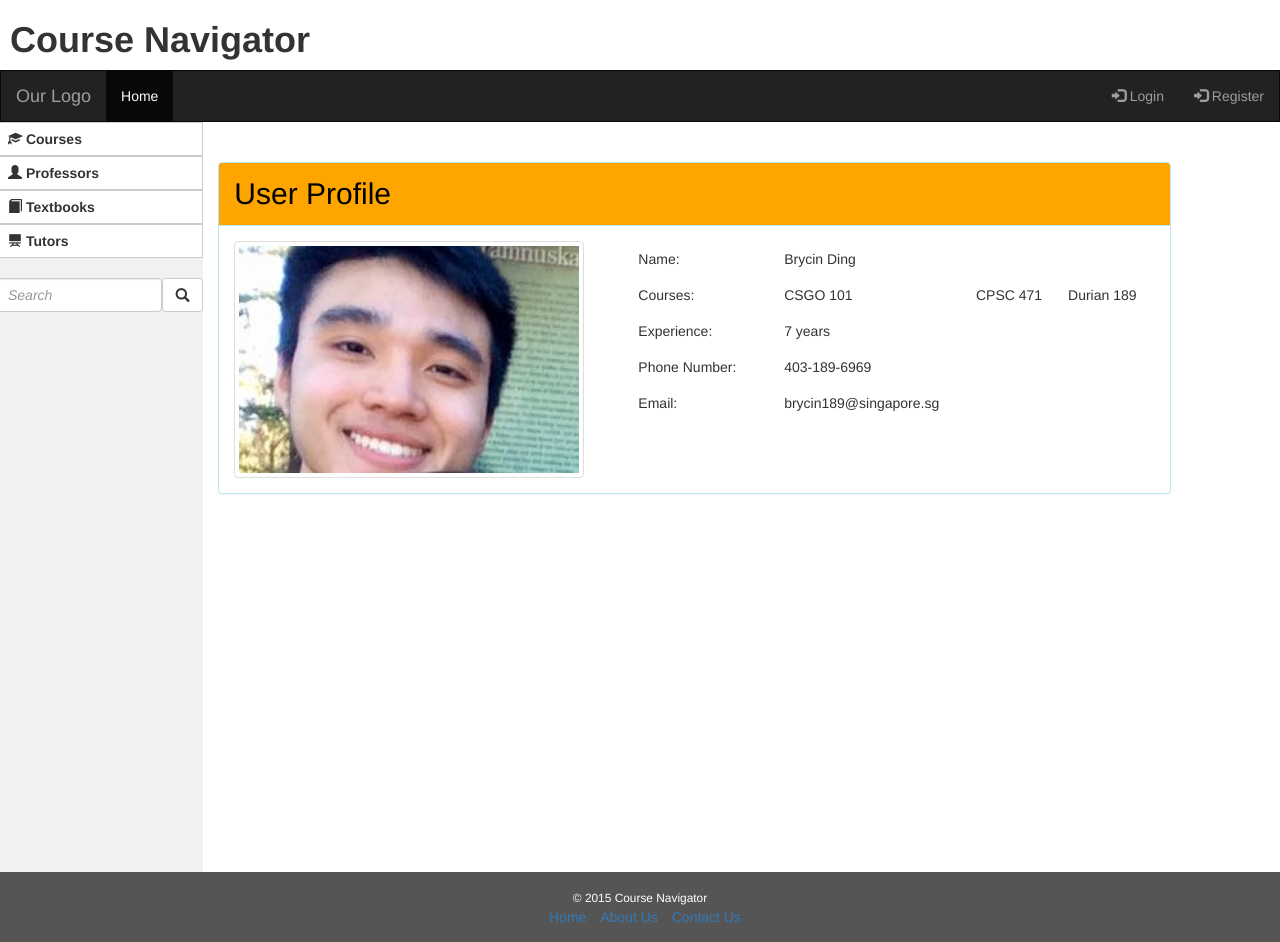
After one commit to bryson189/Course-Navigator-Database, a PHP site: page /tutors.html in a window 1280 px wide. The commit adds this page. Run offline with PHP 8.4, Linux system fonts and the light colour scheme.

Commit message:
Created panel and table

```diff
--- a/assets/stylesheets/main.css
+++ b/assets/stylesheets/main.css
@@ -116,3 +116,19 @@
     footer a{
       margin-left:10px;
     }
+
+	.toppad {
+		margin-top: 40px;
+	}
+
+	.panel > .panel-heading {
+
+		color: black;
+		background-color: #FFA500;
+		font-size: 30px;
+
+	}
+
+	.table-user-information > tbody > tr > td {
+		border-top: 0;
+	}
--- /dev/null
+++ b/tutors.html
@@ -0,0 +1,114 @@
+<!DOCTYPE html>
+<html>
+	<head>
+	  	<meta charset="utf-8">
+  		<meta name="viewport" content="width=device-width, initial-scale=1">
+   		<link rel="stylesheet" href="css/bootstrap.css">
+		<link rel="stylesheet" href="assets/stylesheets/main.css">
+		<title>Course Navigator</title>
+	</head>
+	<body>
+
+		<header>
+			<h1> <b>Course Navigator </b></h1>
+		</header>
+
+		<nav class="navbar navbar-inverse">
+		  <div class="container">
+		    <div class="collapse navbar-collapse" id="myNavbar">
+			    <ul class="nav navbar-nav navbar-right">
+			      <li><a href="login.html"><span class="glyphicon glyphicon-log-in"></span> Login</a></li>
+			      <li><a href="login.html"><span class="glyphicon glyphicon-log-in"></span> Register</a></li>
+			    </ul>
+			    <a class="navbar-brand" href="#">Our Logo</a>
+			           <!-- <img alt="Brand" src="assets/images/asd.jpg">-->
+				<ul class="nav navbar-nav banner-home">
+				    <li class="active"><a href="index.html">Home</a></li>
+				      <!--<li><a href="#">About</a></li>-->
+				</ul>
+		    </div>
+		  </div>
+		</nav>
+
+		<div class="container">
+		  <div class="row content">
+		    <div class="col-lg-2 sidenav ">
+		    	<div class="btn-group-vertical" role="group">
+					<a href = "courses.html"><button  class="btn btn-default">
+						<span class="glyphicon glyphicon-education"></span> Courses</button></a>
+					<a href = "professors.html"><button class="btn btn-default">
+						<span class="glyphicon glyphicon-user" ></span> Professors</button></a>
+					<a href = "textbooks.html"><button class="btn btn-default">
+						<span class="glyphicon glyphicon-book" ></span> Textbooks</button></a>
+					<a href = "tutors.html"><button class="btn btn-default">
+						<span class="glyphicon glyphicon-blackboard" ></span> Tutors</button></a>
+				</div>
+				<div class="side-search">
+					<input type="text" class="form-control" placeholder="Search">
+					<button type="submit" class="btn btn-default glyphicon glyphicon-search"></button>
+				</div>
+				</form>
+		    </div>
+
+
+			<div class = "col-md-9 toppad">
+				<div class="panel panel-info">
+					<div class="panel-heading"> User Profile </div>
+
+					<div class="panel-body">
+						<div class ="row">
+							<div class = "col-md-5">
+								<img src = "assets/images/bryson.jpg" class = "img-thumbnail" width="350" height="350">
+							</div>
+
+							<div class = "col-md-7">
+								<table class = "table table-user-information">
+									<tbody>
+										<tr>
+											<td> Name: <td>
+											<td> Brycin Ding </td>
+										</tr>
+										<tr>
+											<td> Courses: <td>
+											<td> CSGO 101 </td>
+											<td> CPSC 471 </td>
+											<td> Durian 189 </td>
+										</tr>
+										<tr>
+											<td> Experience: <td>
+											<td> 7 years </td>
+										</tr>
+										<tr>
+											<td> Phone Number: <td>
+											<td>  403-189-6969 </td>
+										</tr>
+										<tr>
+											<td> Email: <td>
+											<td> brycin189@singapore.sg </td>
+										</tr>
+									</tbody>
+								</table>
+							</div>
+					</div>
+				</div>
+			</div>
+
+
+
+			</div>
+		</div>
+
+
+		<footer class="container-fluid text-center">
+			<small>&copy; 2015 Course Navigator </small>
+			<nav>
+				<a href="index.html">Home</a>
+				<a href="aboutus.html">About Us</a>
+				<a href="contactus.html">Contact Us</a>
+			</nav>
+		</footer>
+
+	</body>
+
+
+</html>
```
Also changed, not shown: assets/images/bryson.jpg (added), assets/images/brysonclimbingrock.jpg (added).
